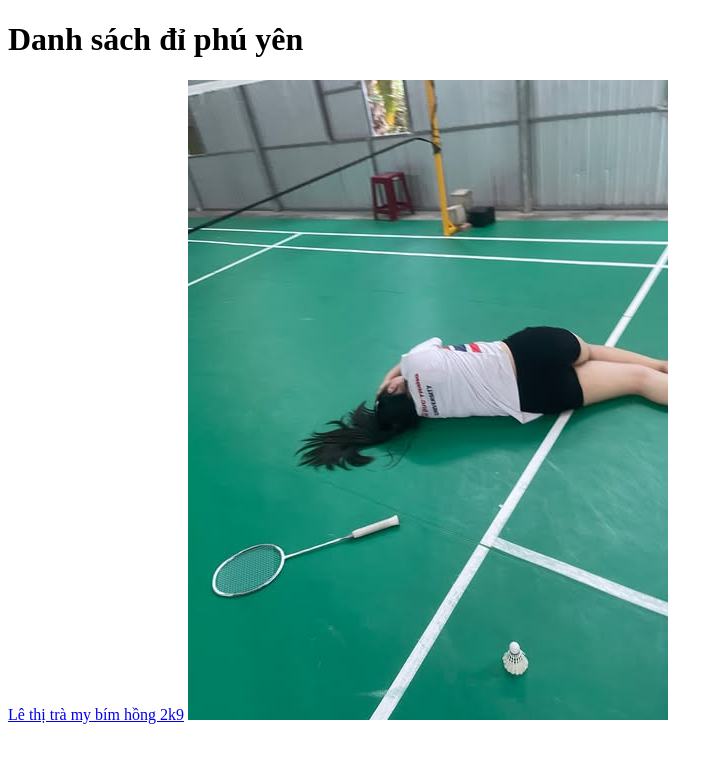
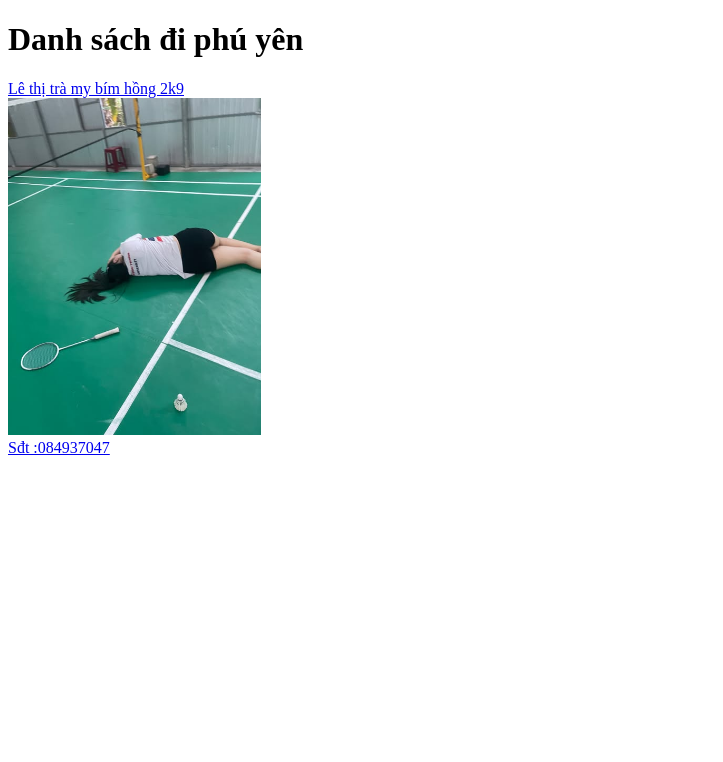
Before and after one commit to zeros2k6/Web1, a plain HTML site: page index.html in a window 1280 px wide. Shown: the whole page, without its empty margins (0-723 px from the left). Drawn offline with Linux system fonts and the light colour scheme.

Commit message:
Add files via upload

```diff
--- a/index.html
+++ b/index.html
@@ -1,14 +1,18 @@
 <!DOCTYPE html>
-<html lang="vi"
+<html lang="vi">
   <head>
     <meta charset="UTF-8" />
     <meta name="viewport" content="width=device-width, initial-scale=1.0" />
     <title>Myhentai.net</title>
   </head>
   <body>
-    <h1>Danh sách đỉ phú yên</h1>
-    <a href="https://www.facebook.com/chu.dieu.my.926114">Lê thị trà my bím hồng 2k9</a>
-<a href="/"><img src="img/anh1.jpg" alt="đỉ số 1 "width 20%></a>
+    <h1>Danh sách đi phú yên</h1>
+    <a href="https://www.facebook.com/chu.dieu.my.926114">
+      Lê thị trà my bím hồng 2k9
+    </a>
+    <br />
+    <img src="img/anh1.jpg" alt="đi số 1" width="20%" />
+    <br />
+    <a href="tel:084937047">Sđt :084937047</a>
   </body>
-
 </html>
```
